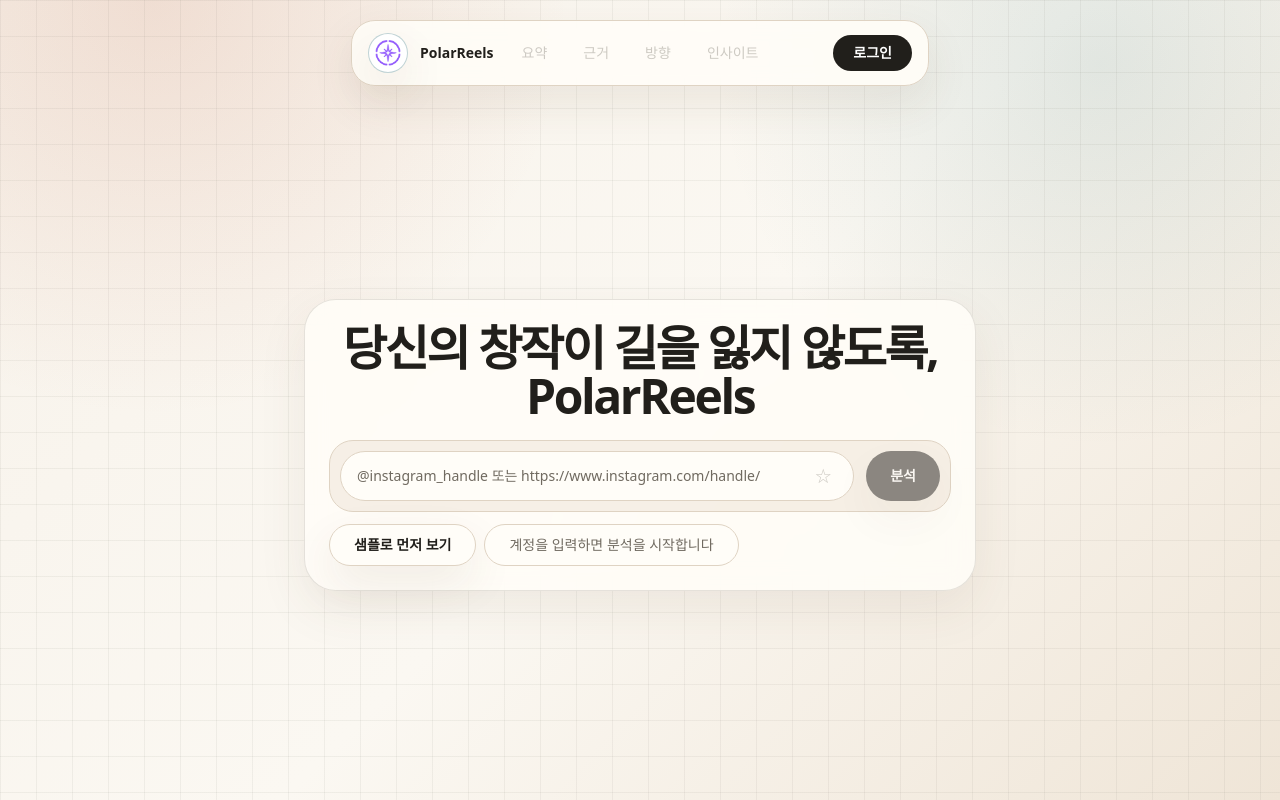
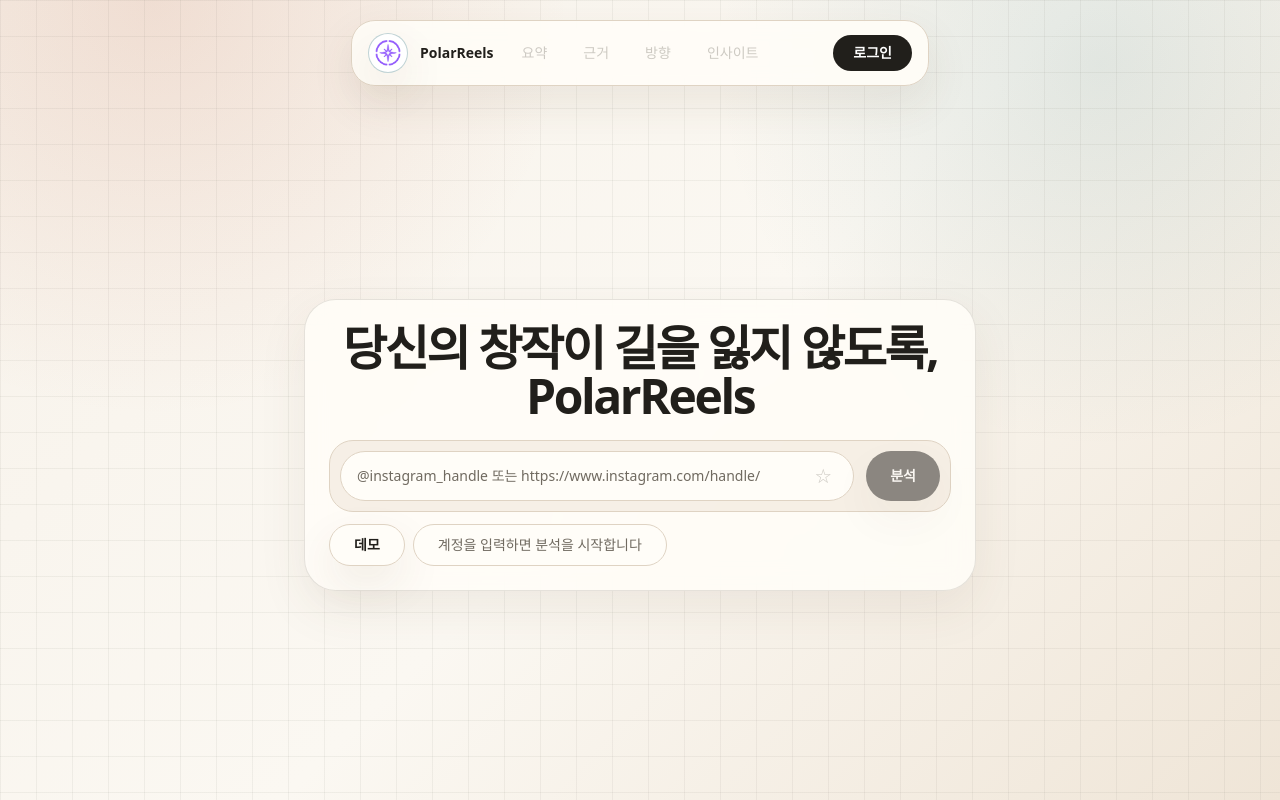
Before and after one commit to justpastmarch/polarreels, a Next.js app: page / in a window 1280 px wide. Built offline with nearby package versions, Linux system fonts and the light colour scheme; a web font is replaced by a local one.

Commit message:
'샘플로 먼저 보기'→'데모' 버튼 텍스트 변경

```diff
--- a/src/app/page.tsx
+++ b/src/app/page.tsx
@@ -430,7 +430,7 @@
               disabled={analysisState === "loading"}
               className="rounded-full border border-polar-line bg-polar-panel px-6 py-2.5 text-sm font-bold text-polar-text shadow-neon transition hover:scale-[1.02]"
             >
-              {analysisState === "loading" ? "분석 중" : "샘플로 먼저 보기"}
+              {analysisState === "loading" ? "분석 중" : "데모"}
             </button>
             <div className="rounded-full border border-polar-line bg-polar-panel px-6 py-2.5 text-sm text-polar-muted">
               {analysisState === "ready" ? `${accountLabel} · 최근 ${activeReels.length}개 Reel` : "계정을 입력하면 분석을 시작합니다"}
```
